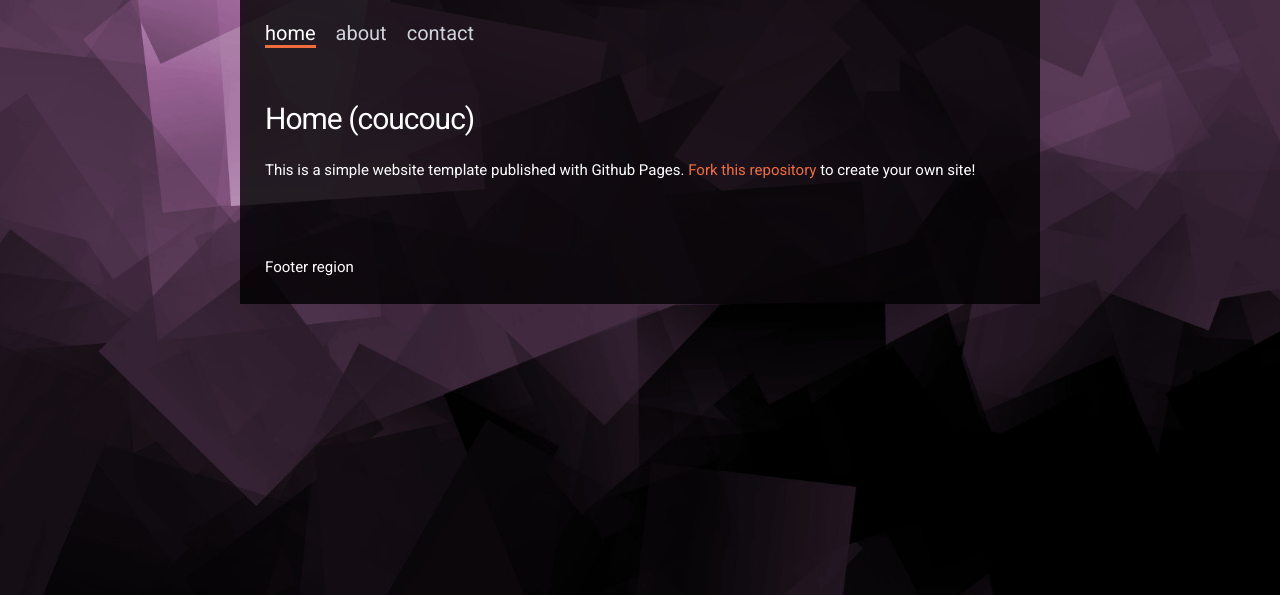
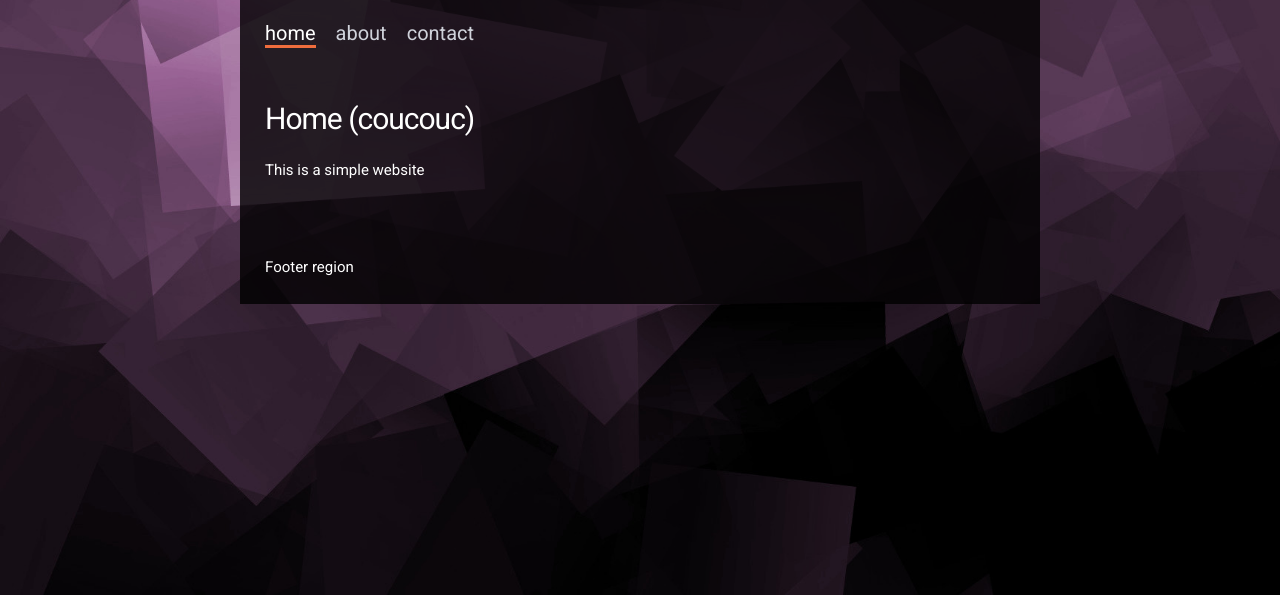
Before and after one commit to PseudoDeMax/personal-website, a plain HTML site: page index.html in a window 1280 px wide. Shown: the part 205-800 px from the top of the page. Drawn offline with nearby package versions, Linux system fonts and the light colour scheme.

Commit message:
Update index.html

```diff
--- a/index.html
+++ b/index.html
@@ -46,7 +46,7 @@
           <div id="home" class="content-region hide">
             <h2>Home (coucouc)</h2>
             <p>
-              This is a simple website template published with Github Pages. <a href="https://github.com/cpl-makerlab/simple-website-template">Fork this repository</a> to create your own site!
+              This is a simple website
             </p>
           </div>
 
```
